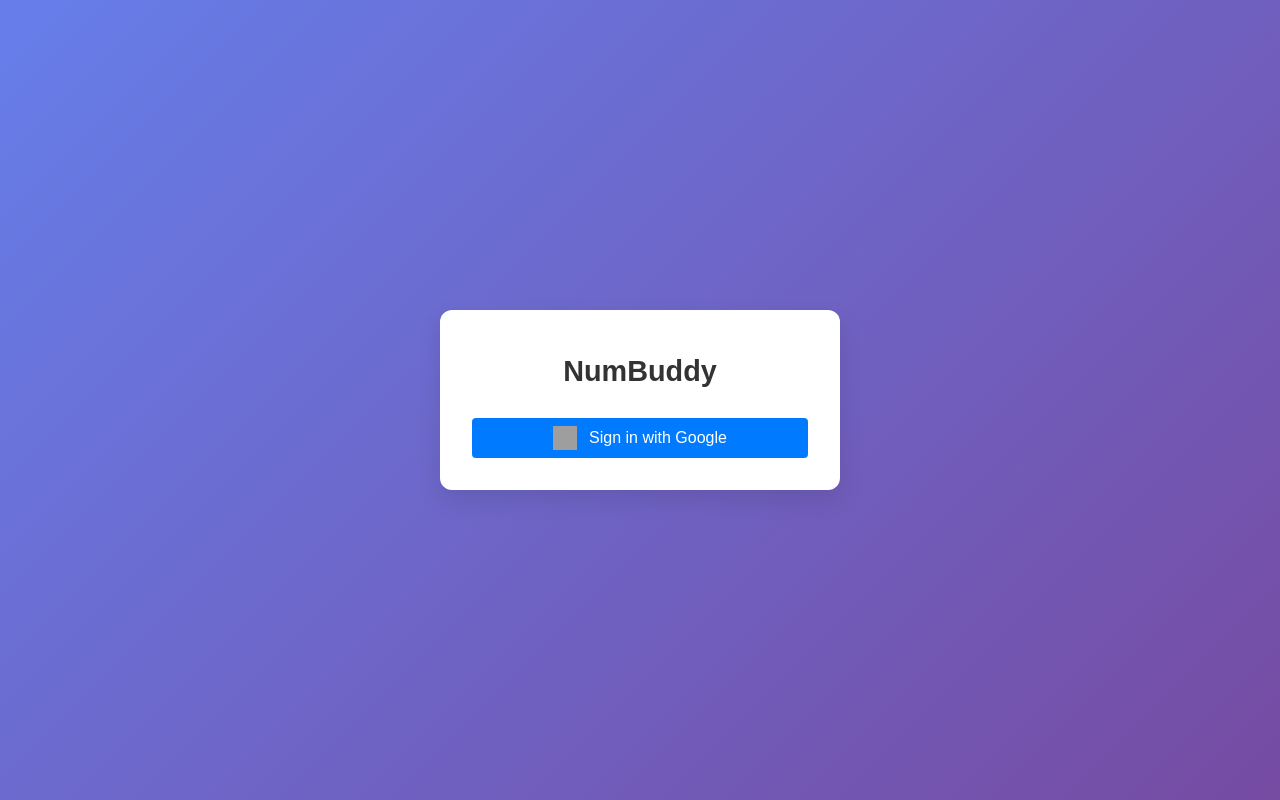
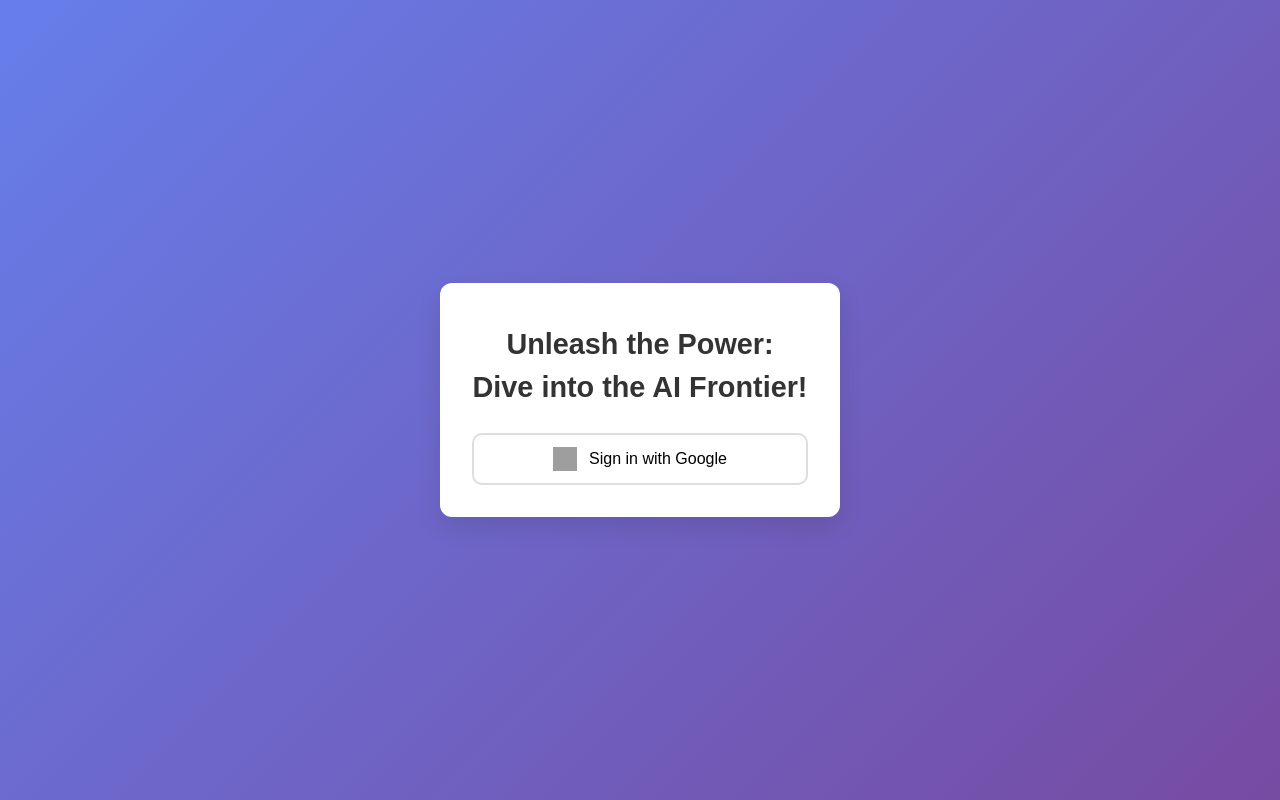
Before and after one commit to sridurgeshv/Gen-AI, a React (Vite) app in the folder math-recognition-app/frontend/: page /signin in a window 1280 px wide. Built offline with nearby package versions, Linux system fonts and the light colour scheme; no server answers; grey boxes are pictures that could not be loaded.

Commit message:
css changes goingon

```diff
--- a/math-recognition-app/frontend/src/components/Signin.jsx
+++ b/math-recognition-app/frontend/src/components/Signin.jsx
@@ -21,8 +21,8 @@
   return (
     <div className="min-h-screen">
       <div className="bg-white">
-        <h2>NumBuddy</h2>
-        <button onClick={handleSignIn}>
+        <h2>Unleash the Power: Dive into the AI Frontier!</h2>
+        <button className="sign-in-btn" onClick={handleSignIn}>
           <img
             src="https://cdn.cdnlogo.com/logos/g/35/google-icon.svg"
             alt="Google"
--- a/math-recognition-app/frontend/src/styles/Signin.css
+++ b/math-recognition-app/frontend/src/styles/Signin.css
@@ -29,7 +29,7 @@
     color: #333;
   }
 
-  button {
+  .sign-in-btn {
     color: black;
     background-color: white;
     border: 2px solid #ddd;
@@ -43,12 +43,13 @@
     transition: background-color 0.3s ease, box-shadow 0.3s ease;
   }
 
-  button:hover {
-    background-color: #f7f7f7;
+  .sign-in-btn:hover {
+    color: #fff;
+    background-color: #000;
     box-shadow: 0px 4px 8px rgba(0, 0, 0, 0.1);
   }
 
-  button img {
+  .sign-in-btn img {
     width: 24px;
     height: 24px;
     margin-right: 0.75rem;
```
